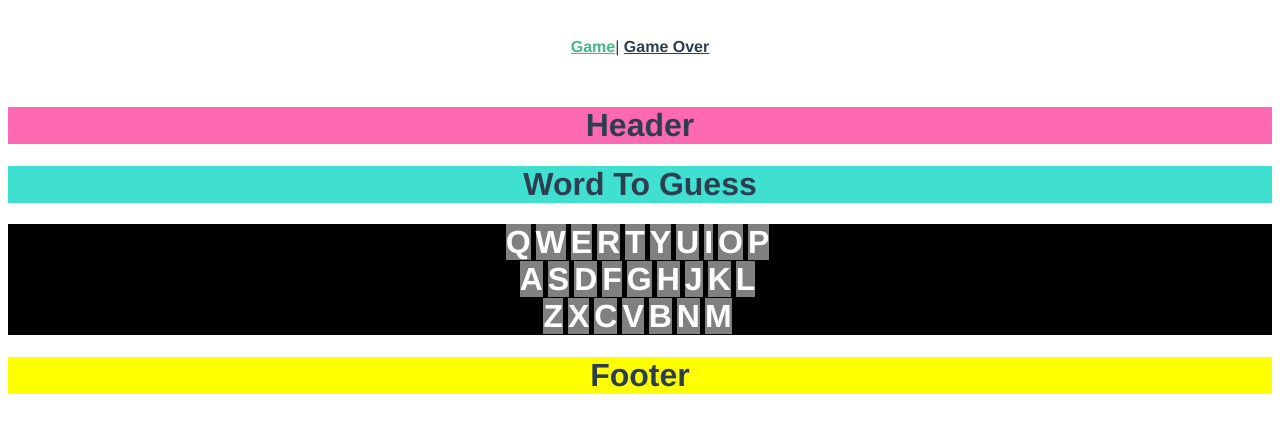
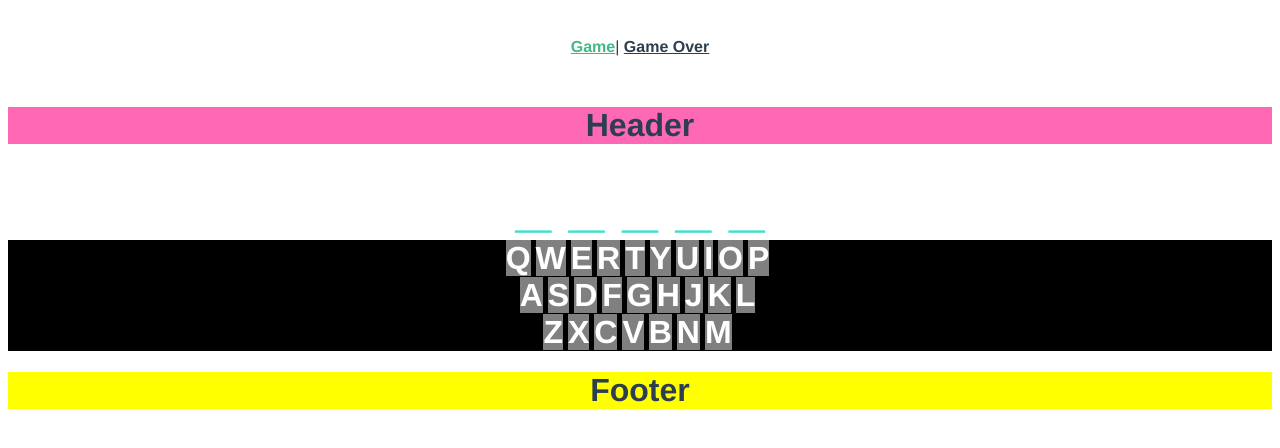
Before and after one commit to courtneyfay/vue-hangman, a Vue app: page /#/ in a window 1280 px wide. Shown: the top 448 px of the page. Built offline with nearby package versions, Linux system fonts and the light colour scheme.

Commit message:
fixing style bug with keyboard animation and adding hardcoded word to guess

```diff
--- a/src/components/Key.vue
+++ b/src/components/Key.vue
@@ -1,7 +1,7 @@
 <template>
   <div>
     <div
-      @click="animateKey(letter)"
+      @click="clickKey(letter)"
       :class="[growing ? 'grow' : 'key', 'key', `${letter}`]"
       :key="letter"
     >{{ letter }}</div>
@@ -34,6 +34,10 @@ export default {
     })
   },
   methods: {
+    clickKey(letter) {
+      this.growing = true
+      this.$emit('select-key', letter)
+    },
     animateKey(letter) {
       this.$emit('select-key', letter)
     }
--- a/src/components/WordToGuess.vue
+++ b/src/components/WordToGuess.vue
@@ -1,6 +1,6 @@
 <template>
   <div>
-    <h1>Word To Guess</h1>
+    <div class="word-to-guess">{{ wordToGuess }}</div>
   </div>
 </template>
 
@@ -8,14 +8,16 @@
 export default {
   data() {
     return {
-      quote: 'I want to be single'
+      wordToGuess: '_ _ _ _ _'
     }
   }
 }
 </script>
 
 <style scoped>
-h1 {
-  background-color: turquoise;
+.word-to-guess {
+  color: turquoise;
+  font-size: 4em;
+  font-weight: bold;
 }
 </style>
```
